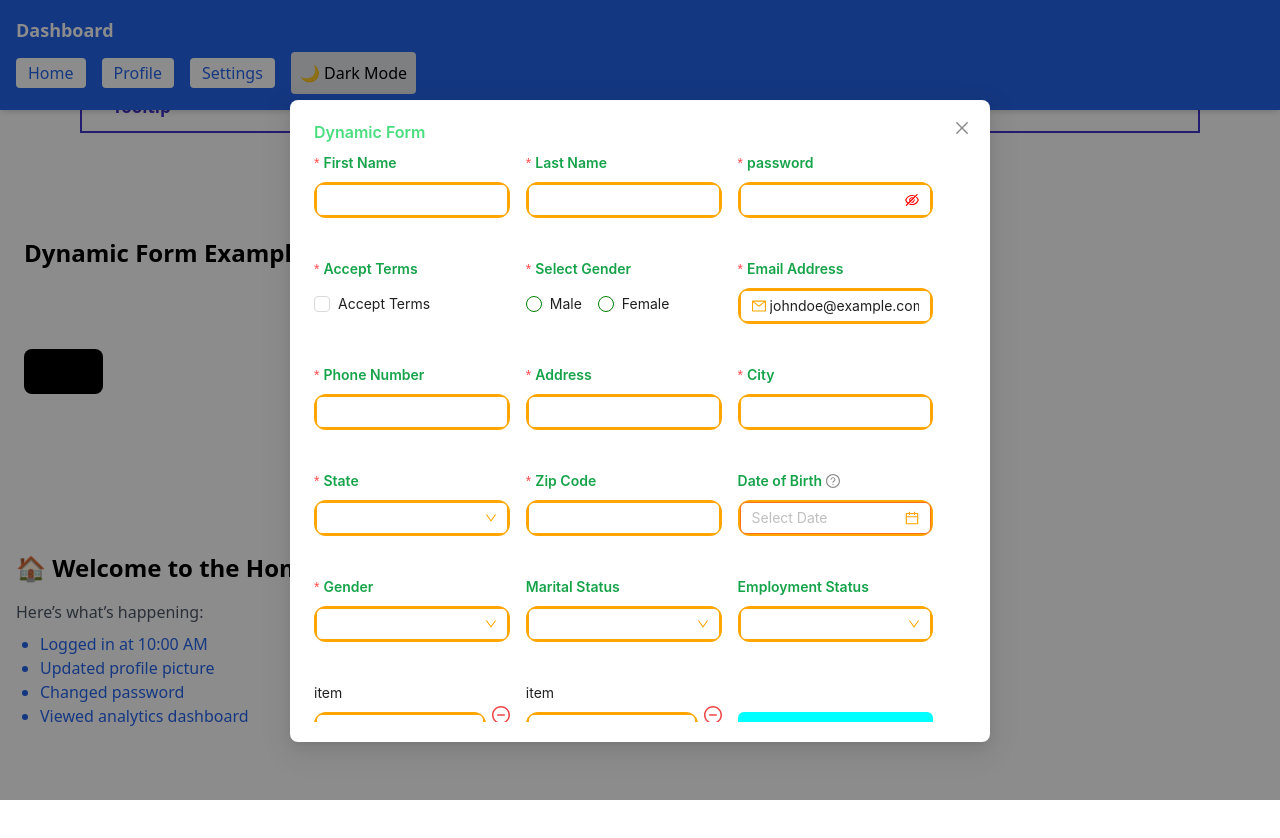
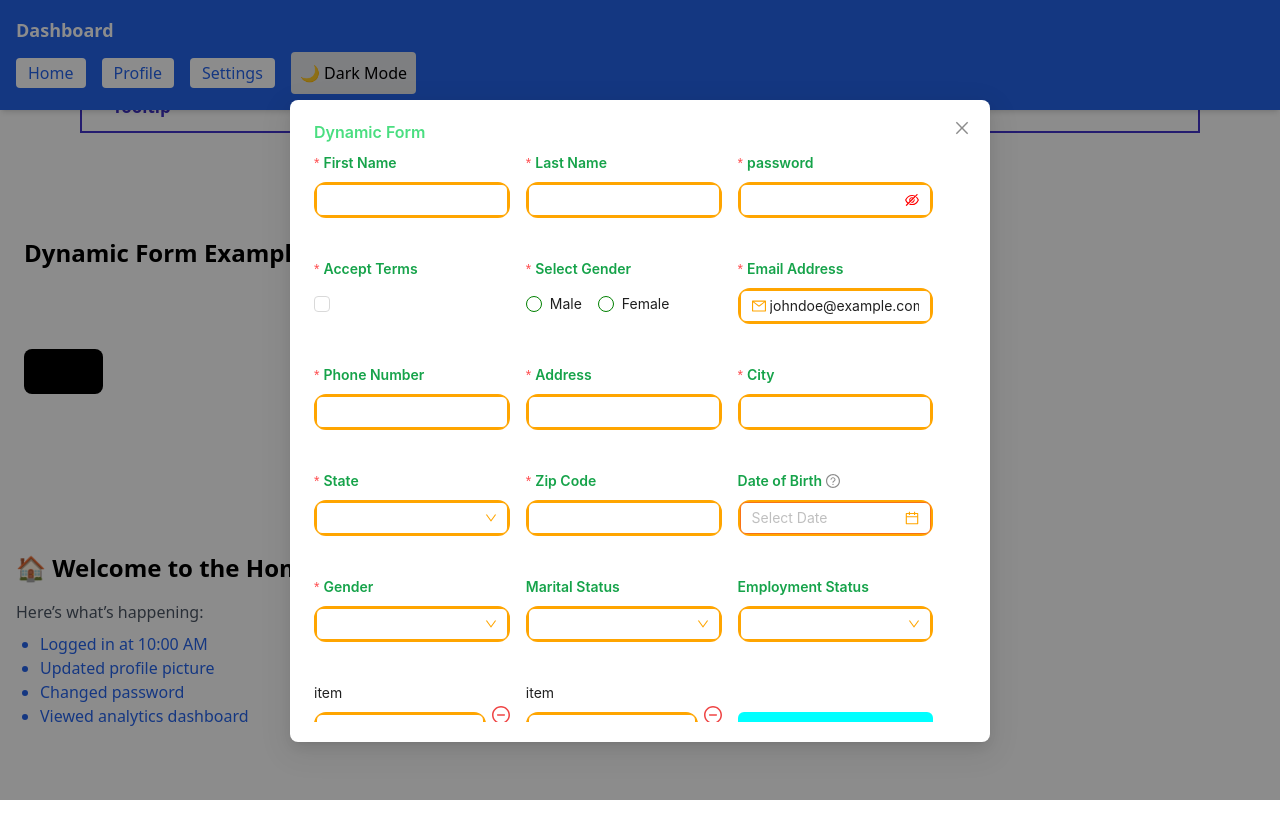
Before and after one commit to Ranjithdnv/reactcomponents, a React (Vite) app: page / in a window 1280 px wide. Both pictures are taken after a click on the button "open". Shown: the top 838 px of the page. Built offline with nearby package versions, Linux system fonts and the light colour scheme.

Commit message:
done form

```diff
--- a/src/components/antcom/formant/formant.jsx
+++ b/src/components/antcom/formant/formant.jsx
@@ -120,15 +120,7 @@ const DynamicForm = ({
             label={labelStyle(label)}
             name={fullName} // ✅ Ensure this matches your form structure
             valuePropName="checked"
-            rules={[
-              ...(rules || []),
-              // {
-              //   validator: (_, value) =>
-              //     value
-              //       ? Promise.resolve()
-              //       : Promise.reject(new Error("You must accept the terms!")),
-              // },
-            ]}
+            rules={[...(rules || [])]}
             validateTrigger="onChange" // ✅ Ensures validation happens immediately
           >
             <Checkbox
@@ -136,9 +128,7 @@ const DynamicForm = ({
                 // form.validateFields([fullName]); // ✅ Fix validation trigger
                 console.log("Checkbox clicked");
               }}
-            >
-              Accept Terms
-            </Checkbox>
+            ></Checkbox>
           </Form.Item>
 
           // <Form.Item
--- a/src/components/antcom/formant/formantparent.jsx
+++ b/src/components/antcom/formant/formantparent.jsx
@@ -128,7 +128,7 @@ const formSchema = [
     name: "terms",
     type: "checkbox",
     rules: [
-      { required: true, message: "You must accept the terms!" },
+      { required: true, message: "" },
       {
         validator: (_, value) =>
           value
```
